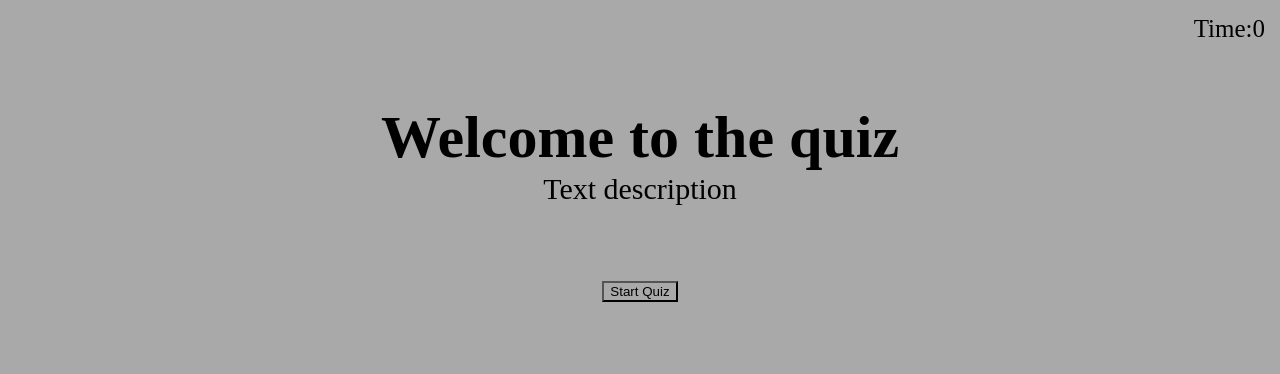
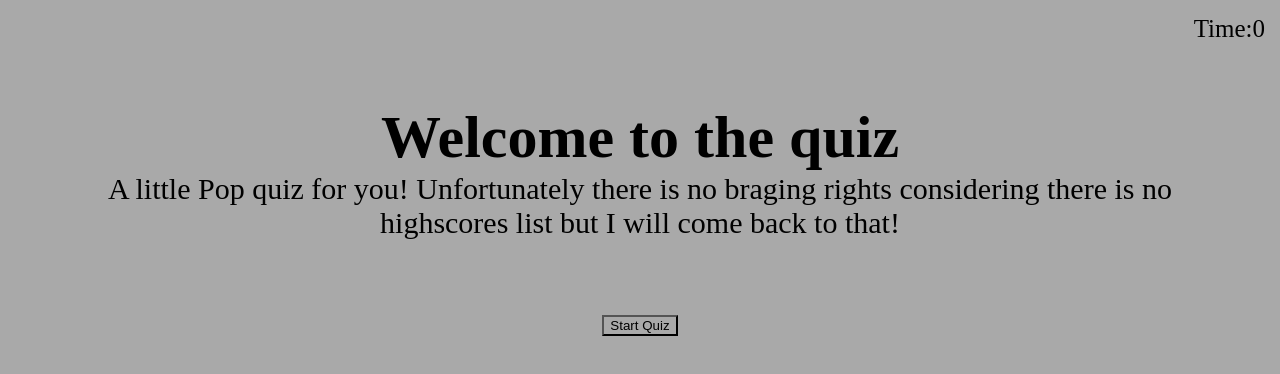
Before and after one commit to nofox1/Web-API-Quiz, a plain HTML site: page index.html in a window 1280 px wide. Drawn offline with Linux system fonts and the light colour scheme.

Commit message:
added text description

```diff
--- a/index.html
+++ b/index.html
@@ -12,7 +12,9 @@
       <div class="quiz-head" id="quiz-head">
         <div class="header">
           <h1 class="quiz-title">Welcome to the quiz</h1>
-          <p class="rules">Text description</p>
+          <p class="rules">A little Pop quiz for you!
+            Unfortunately there is no braging rights considering there is no highscores list but I will come back to that!
+          </p>
         </div>
       </div>
 
```
